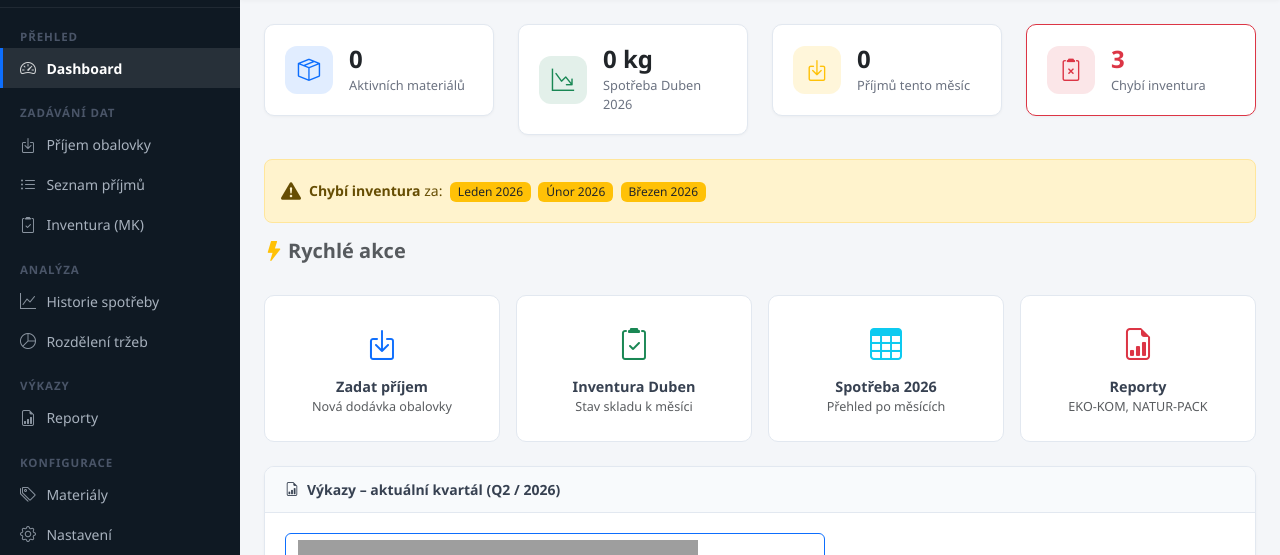
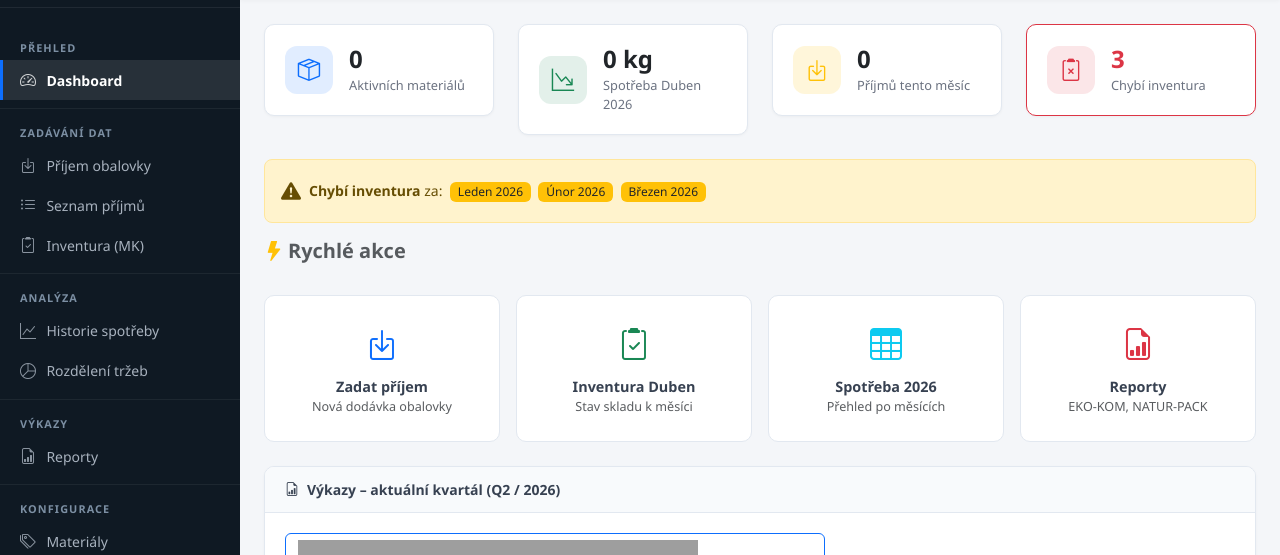
Before and after one commit to quadroczech/packtrack, a Flask app: page / in a window 1280 px wide. Shown: the part 56-611 px from the top of the page. Run offline with Flask 3, Linux system fonts and the light colour scheme; data that the repository does not hold is empty; some libraries are stand-ins or nearby versions; grey boxes are pictures that could not be loaded.

Commit message:
UI: zvýrazni sekční nadpisy v navigaci
Co-Authored-By: Claude Sonnet 4.6 <noreply@anthropic.com>

```diff
--- a/static/css/style.css
+++ b/static/css/style.css
@@ -85,12 +85,19 @@ body {
 }
 
 .nav-section {
-  padding: 0.5rem 1.25rem 0.2rem;
-  font-size: 0.72rem;
+  padding: 1rem 1.25rem 0.25rem;
+  font-size: 0.68rem;
   text-transform: uppercase;
-  letter-spacing: .08em;
-  color: #4a5568;
-  font-weight: 600;
+  letter-spacing: .1em;
+  color: #7c8fa3;
+  font-weight: 700;
+  border-top: 1px solid rgba(255,255,255,0.06);
+  margin-top: 0.25rem;
+}
+
+.sidebar-nav li:first-child .nav-section,
+.sidebar-nav > li:first-of-type {
+  border-top: none;
 }
 
 .sidebar-footer {
```
